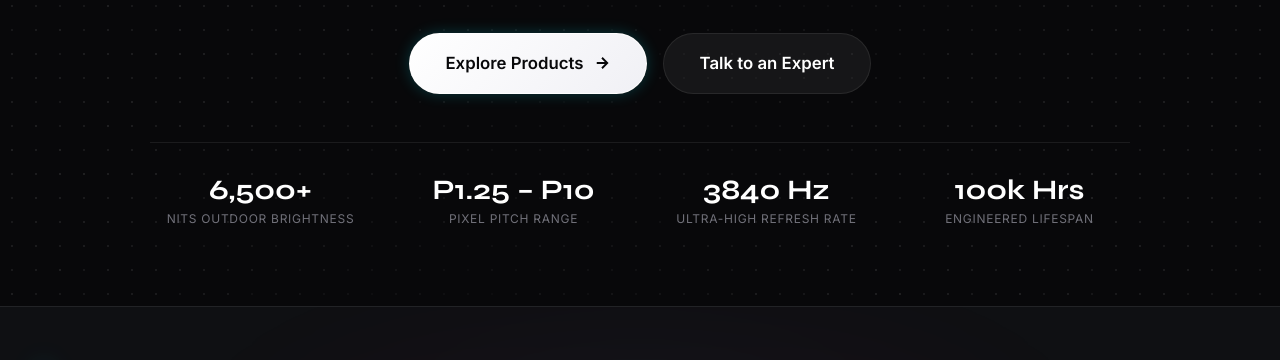
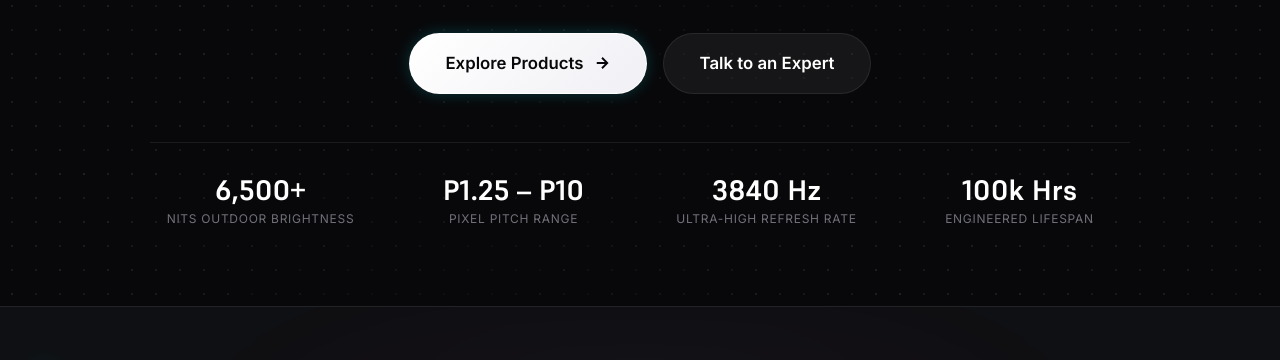
Before and after one commit to pjtssv2009-cmd/odled, a website built with Vite: page index.html in a window 1280 px wide. Shown: the part 414-774 px from the top of the page. Built offline with nearby package versions, Linux system fonts and the light colour scheme; animation ran at ten frames a second; a web font is replaced by a local one.

Commit message:
refactor: replace all Syne font usages with Supreme font

```diff
--- a/src/css/base.css
+++ b/src/css/base.css
@@ -1,4 +1,4 @@
-@import url('https://fonts.googleapis.com/css2?family=Inter:ital,opsz,wght@0,14..32,100..900;1,14..32,100..900&family=Outfit:wght@300;400;500;600;700;800;900&family=Space+Grotesk:wght@300;400;500;600;700&family=Syne:wght@500;600;700;800&family=JetBrains+Mono:wght@400;500;600;700&display=swap');
+@import url('https://fonts.googleapis.com/css2?family=Inter:ital,opsz,wght@0,14..32,100..900;1,14..32,100..900&family=Outfit:wght@300;400;500;600;700;800;900&family=Space+Grotesk:wght@300;400;500;600;700&family=JetBrains+Mono:wght@400;500;600;700&display=swap');
 @import url('https://api.fontshare.com/v2/css?f[]=supreme@400,500,700,800&display=swap');
 
 /* Supreme Font Family Declarations (Local & CDN Support) */
@@ -78,9 +78,9 @@
   --border-hover: rgba(255, 255, 255, 0.3);
 
   /* Typography Families */
-  --font-supreme: 'Supreme', 'Syne', 'Outfit', sans-serif;
+  --font-supreme: 'Supreme', 'Outfit', sans-serif;
   --font-body: 'Inter', -apple-system, BlinkMacSystemFont, sans-serif;
-  --font-display: 'Syne', 'Outfit', sans-serif;
+  --font-display: 'Supreme', 'Outfit', sans-serif;
   --font-heading: 'Outfit', 'Space Grotesk', sans-serif;
   --font-mono: 'JetBrains Mono', monospace;
 
```
